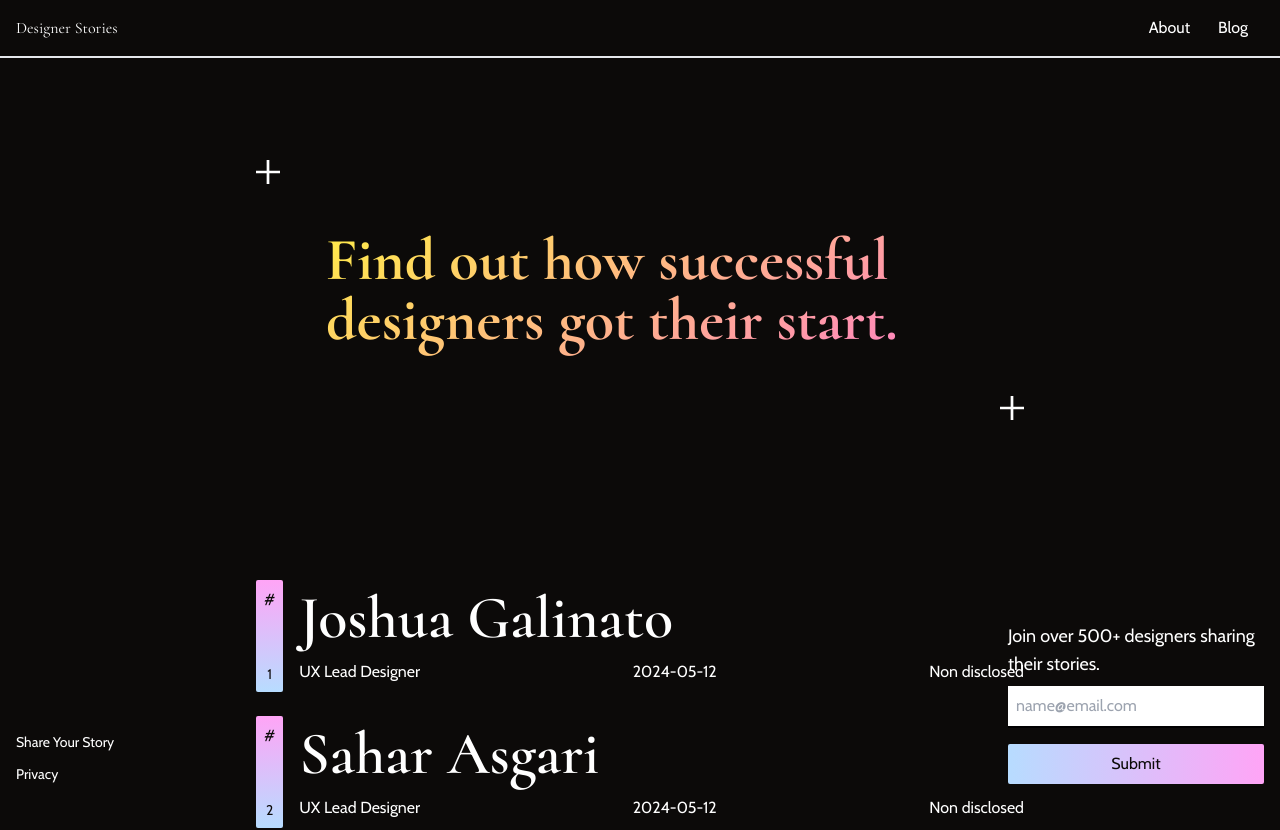
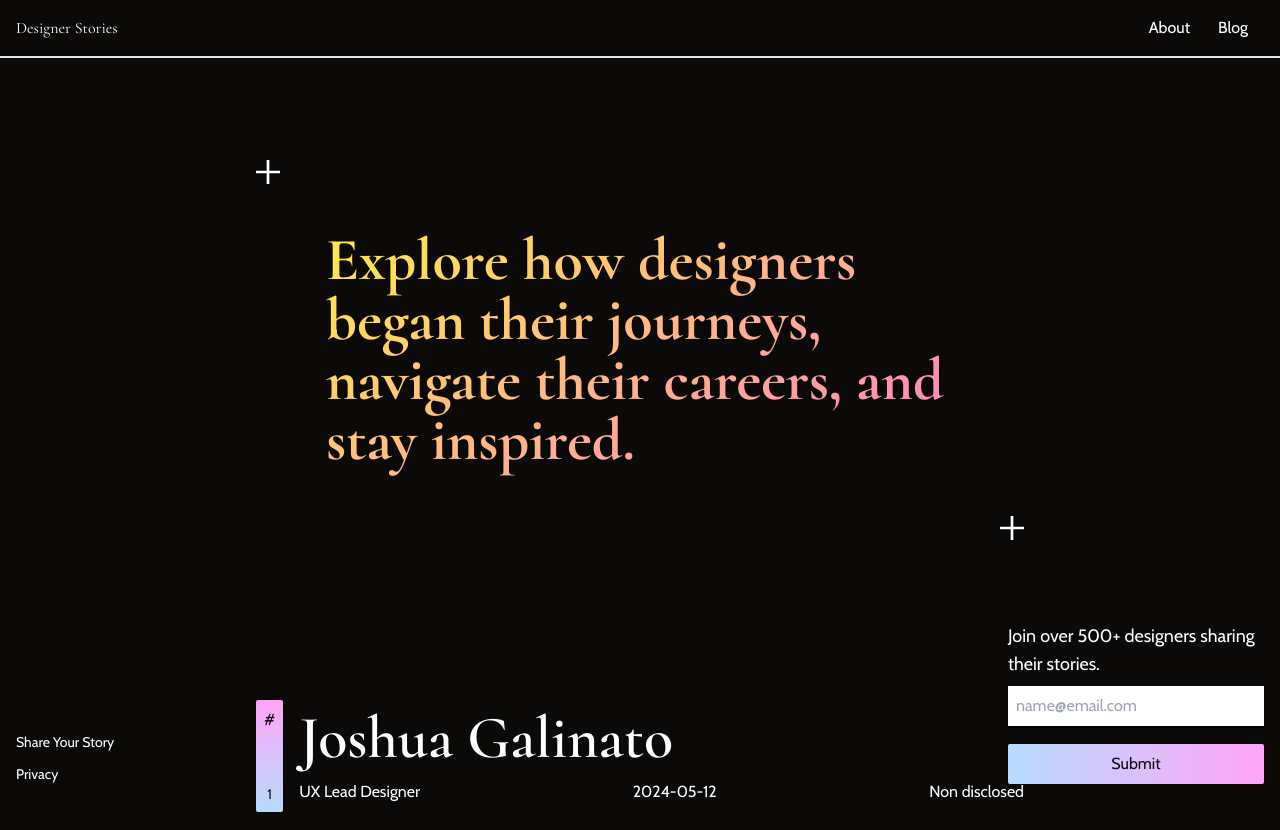
Before and after one commit to jaygal0/path-to-design, a Next.js app: page / in a window 1280 px wide. Shown: the top 830 px of the page. Built offline with nearby package versions, Linux system fonts and the light colour scheme.

Commit message:
Figuring out the one-liner

```diff
--- a/components/Hero.tsx
+++ b/components/Hero.tsx
@@ -17,8 +17,9 @@ export function Hero() {
             fill="white"
           />
         </svg>
-        <h1 className="text-gradient text-3xl font-bold leading-tight lg:text-6xl">
-          Find out how successful designers got their start.
+        <h1 className="text-gradient text-3xl font-bold leading-3 lg:text-6xl">
+          Explore how designers began their journeys, navigate their careers,
+          and stay inspired.
         </h1>
         <svg
           className="absolute bottom-0 right-0"
```
